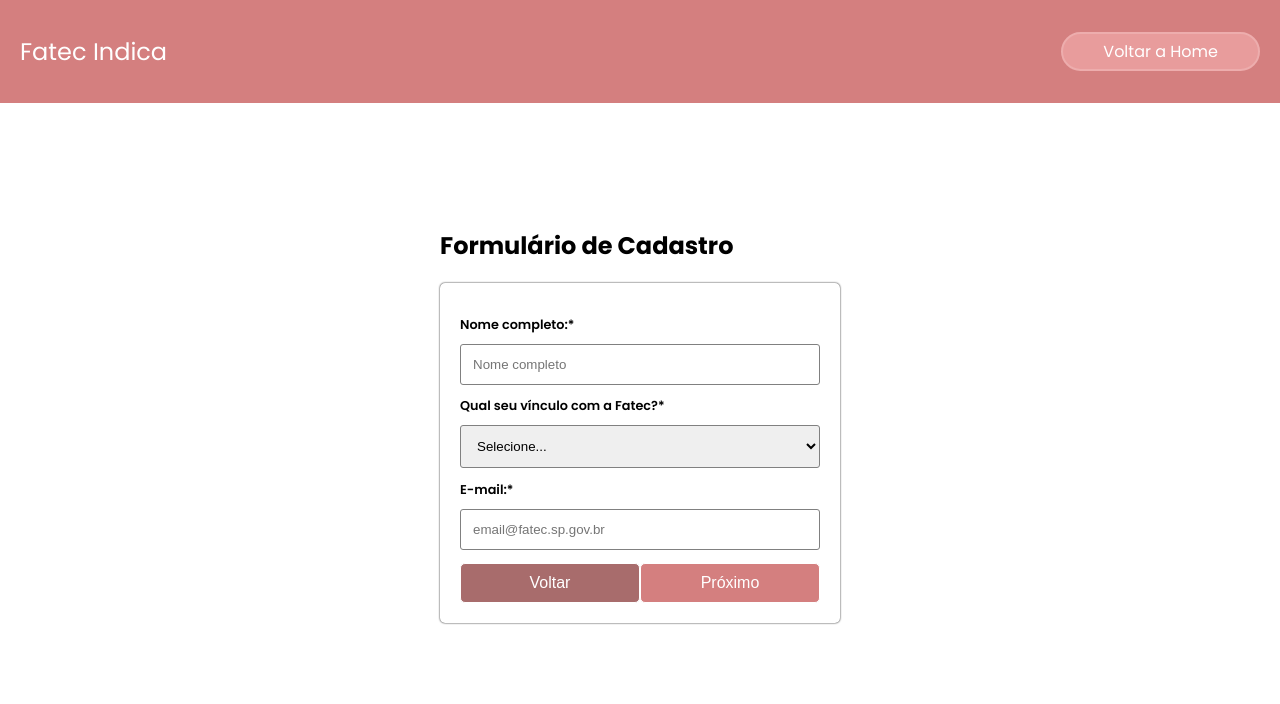
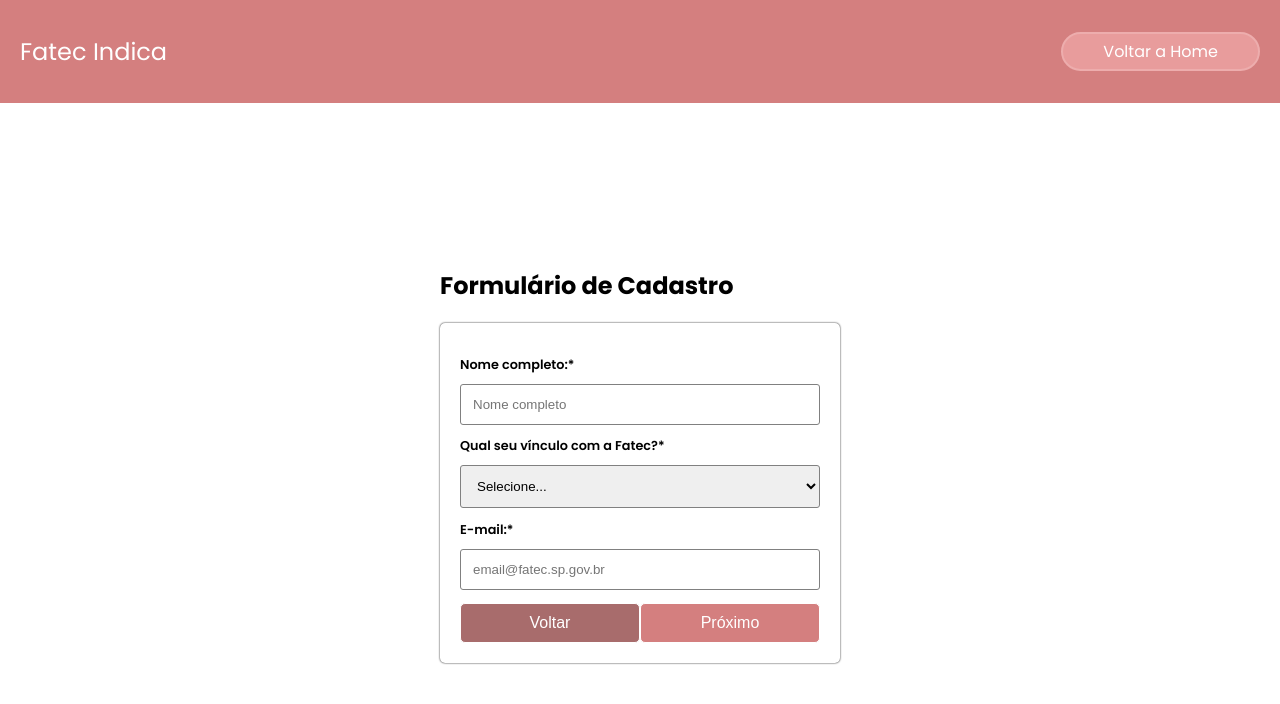
Before and after one commit to GuilhermeWilker/fatec-indica, a React (Vite) app in the folder frontend/: page /cadastro/admin in a window 1280 px wide. Shown: the top 704 px of the page. Built offline with nearby package versions, Linux system fonts and the light colour scheme.

Commit message:
style: ajuste css

```diff
--- a/frontend/src/components/cadastro/form.css
+++ b/frontend/src/components/cadastro/form.css
@@ -5,6 +5,7 @@
     box-shadow: 0px 0px 2px 0px #000;
     width: 32em;
     margin: 15px auto;
+    margin-top: 4em;
 }
 
 .form__div {
--- a/frontend/src/pages/Cadastro/register.css
+++ b/frontend/src/pages/Cadastro/register.css
@@ -3,7 +3,7 @@
     align-items: center;
     justify-content: center;
 
-    height: 80vh;
+    height: 90vh;
     width: 100vw;
 }
 
```
